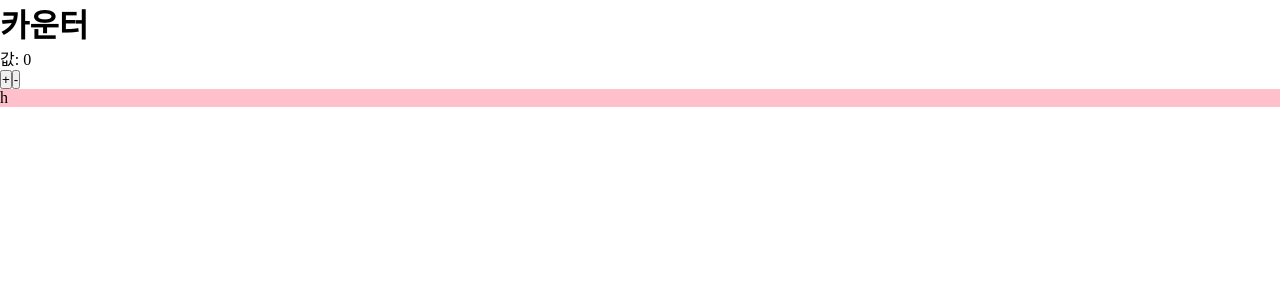
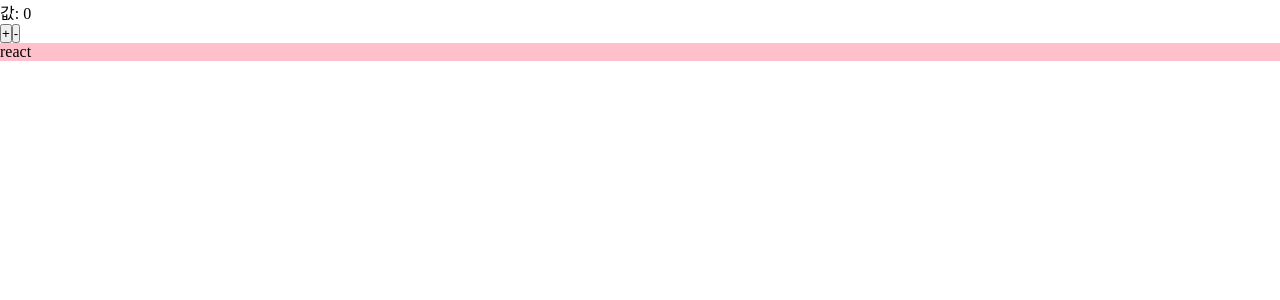
Before and after one commit to iamhayoung/top20-movies-react, a React (Create React App) app: page / in a window 1280 px wide. Shown: the top 300 px of the page. Built offline with nearby package versions, Linux system fonts and the light colour scheme.

Commit message:
Class component and state

```diff
--- a/src/App.js
+++ b/src/App.js
@@ -3,12 +3,10 @@ import GlobalStyle from './components/GlobalStyle';
 import Movie from './components/Movie'
 
 class App extends React.Component {
-  componentDidMount() {
-    console.log('componentdidmount')
-  }
   state = {
     number: 0
   }
+
   handleIncrease = () => {
     const { number } = this.state;
     this.setState({
@@ -16,20 +14,21 @@ class App extends React.Component {
     })
   }
   handleDecrease = () => {
-    this.setState(({ number }) => ({
+    const { number } = this.state;
+    this.setState({
       number: number - 1
-    }))
+    })
   }
   render() {
     console.log('render')
+    const { number } = this.state;
     return (
       <>
         <GlobalStyle />
-        <h1>카운터</h1>
-        <div>값: {this.state.number}</div>
+        <div>값: {number}</div>
         <button onClick={this.handleIncrease}>+</button>
         <button onClick={this.handleDecrease}>-</button>
-        <Movie />
+        <Movie name="react"/>
       </>
     )
   }
--- a/src/components/Movie.js
+++ b/src/components/Movie.js
@@ -5,9 +5,9 @@ const Movies = styled.div`
   background: pink;
 `
 
-const Movie = () => (
+const Movie = ({name}) => (
   <>
-    <Movies>h</Movies>
+    <Movies>{name}</Movies>
   </>
 )
 
```
